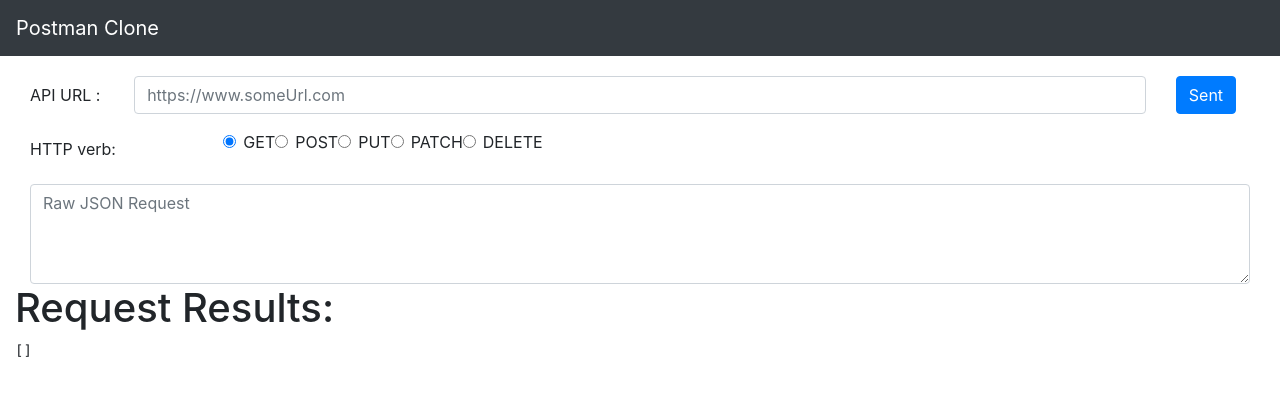
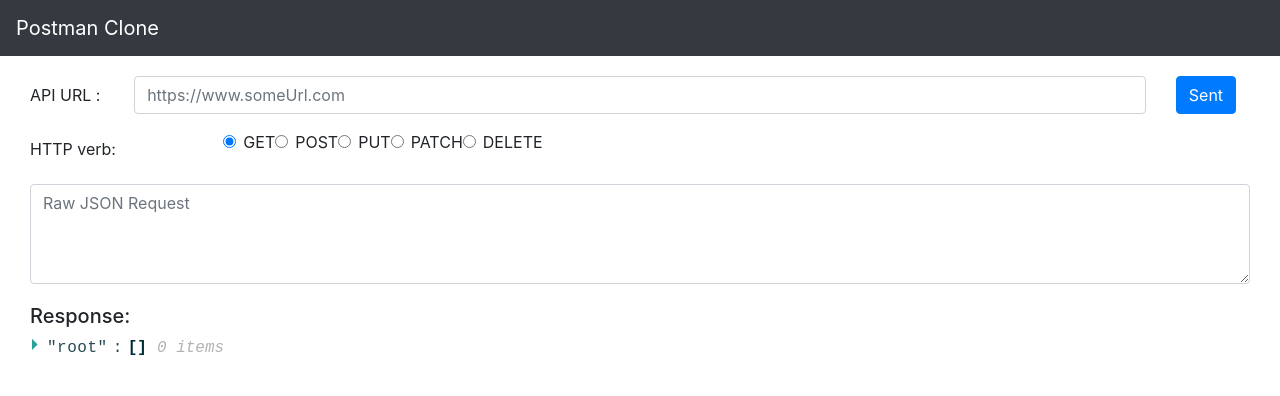
Before and after one commit to akshaykhanna/PostmanClone, a React app: page / in a window 1280 px wide. Shown: the top 396 px of the page. Built offline with nearby package versions, Linux system fonts and the light colour scheme.

Commit message:
Add json viewer in results

```diff
--- a/package.json
+++ b/package.json
@@ -66,9 +66,10 @@
     "react": "^17.0.2",
     "react-bootstrap": "^1.6.1",
     "react-dom": "^17.0.2",
+    "react-json-view": "^1.21.3",
     "react-router-dom": "^5.2.0"
   },
-  "jshintConfig":{
+  "jshintConfig": {
     "esversion": 9
+  }
 }
-}
--- a/src/components/display/Results.jsx
+++ b/src/components/display/Results.jsx
@@ -1,12 +1,14 @@
 import React from 'react';
 import PropTypes from 'prop-types';
+import ReactJson from 'react-json-view';
+import { Container } from 'react-bootstrap';
 
 function Results({ results }) {
   return (
-    <div>
-      <h1>Request Results:</h1>
-      <pre>{JSON.stringify(results, null, 2)}</pre>
-    </div>
+    <Container style={{ marginTop: 20 }} fluid>
+      <h5>Response:</h5>
+      {results && <ReactJson src={results} />}
+    </Container>
   );
 }
 
```
Also changed, not shown: 1 other file (tests, documents, lock files or other folders).
